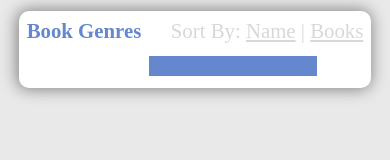
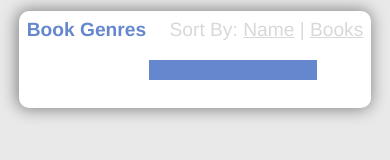
Before and after one commit to ashermanwmf/booksData, a plain HTML site: page index.html in a window 390 px wide. Drawn offline with nearby package versions, Linux system fonts and the light colour scheme; no server answers.

Commit message:
more styling clean up

```diff
--- a/index.html
+++ b/index.html
@@ -23,13 +23,15 @@
             </div>
           </div>
         </div>
-
-        <div ng-repeat="book in content">
-          <div class="book-content book-name">{{book.name}}</div>
-          <div class="book-content book-graph-outer"><div class="book-graph-inner" ng-style="book.style"></div></div>
-          <div class="book-content book-value">{{book.value}}</div>
+        <div class="books-container">
+          <div ng-repeat="book in content">
+            <p>
+              <div class="book-content book-name">{{book.name}}</div>
+              <div class="book-content book-graph-outer"><div class="book-graph-inner" ng-style="book.style"></div></div>
+              <div class="book-content book-value">{{book.value}}</div>
+            </p>
+          </div>
         </div>
-
       </div>
     </div>
 
--- a/main.css
+++ b/main.css
@@ -1,5 +1,6 @@
 body {
   background-color: #E9E9E9;
+  font-family: "Helvetica Neue", Helvetica, Arial;
 }
 
 .main-container {
@@ -30,7 +31,7 @@ body {
 
 @media (max-width: 500px){
   .title-container {
-    font-size: 1.3em;
+    font-size: 1.2em;
   }
 }
 /*TITLE CSS*/
@@ -55,8 +56,13 @@ body {
 /*SORT CSS*/
 
 /*BOOK CSS*/
+
+.books-container {
+  margin-top: 4%;
+}
+
 .book-content {
-  margin-top: 4%;
+  margin-top: 1%;
   font-size: 1.3em;
 }
 
@@ -81,10 +87,16 @@ body {
   float: right;
 }
 
+@media (max-width: 870px){
+  .book-content {
+    font-size: 1em;
+  }
+
+}
+
 @media (max-width: 500px){
   .book-name {
     width: 35%;
-    font-size: 1em;
   }
   .book-graph-outer {
     width: 50%;
```
